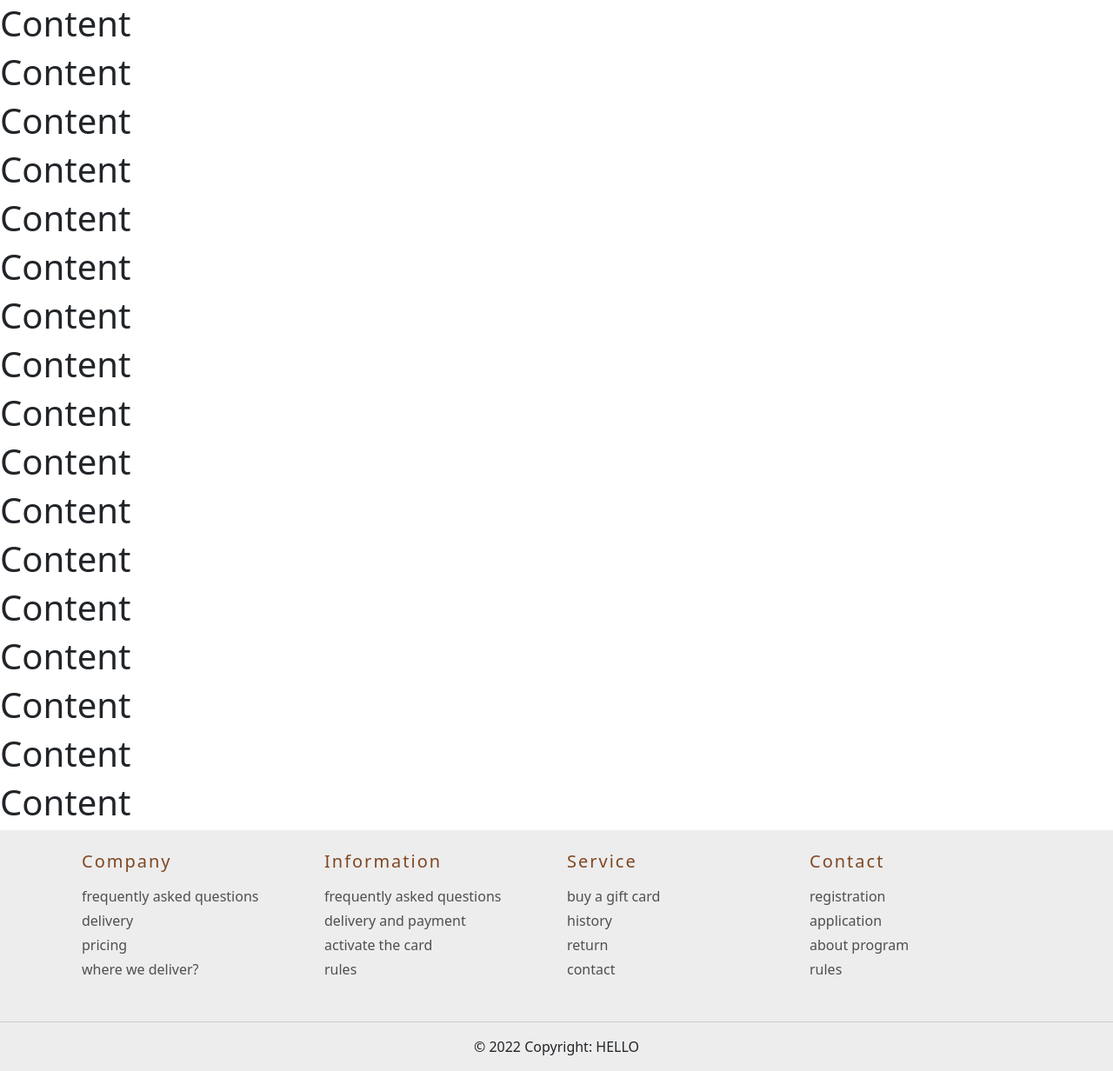
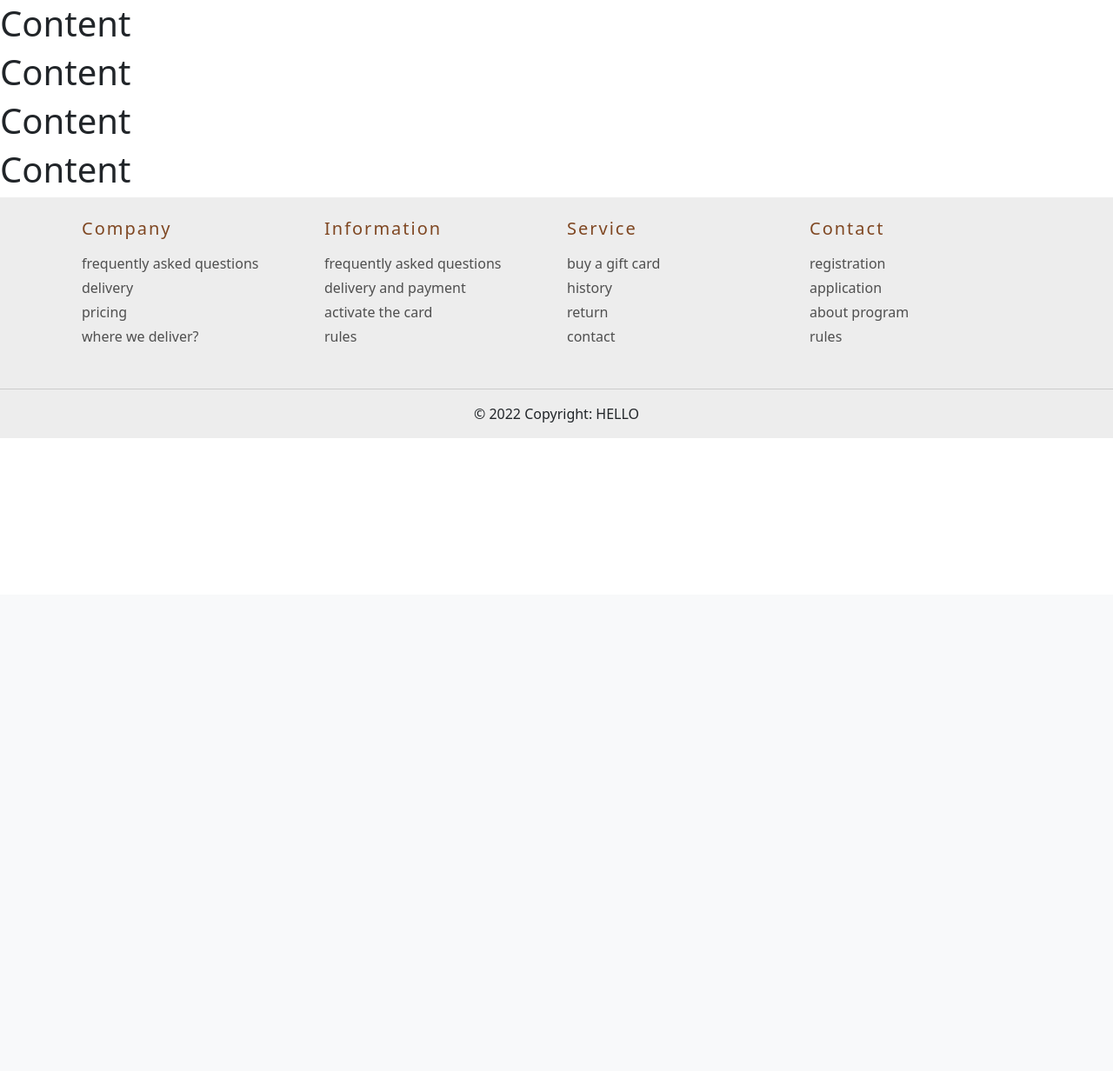
Before and after one commit to Heang-YG/Clothing_Shop, a PHP site: page / in a window 1280 px wide. Shown: the part 116-1348 px from the top of the page at 87% size. After the commit the page ends 620 px from the top, so only its background shows below. Run offline with PHP 8.4, Linux system fonts and the light colour scheme.

Commit message:
update containt

```diff
--- a/index.php
+++ b/index.php
@@ -18,20 +18,6 @@
     <h1>Content</h1>
     <h1>Content</h1>
     <h1>Content</h1>
-    <h1>Content</h1>
-    <h1>Content</h1>
-    <h1>Content</h1>
-    <h1>Content</h1>
-    <h1>Content</h1>
-    <h1>Content</h1>
-    <h1>Content</h1>
-    <h1>Content</h1>
-    <h1>Content</h1>
-    <h1>Content</h1>
-    <h1>Content</h1>
-    <h1>Content</h1>
-    <h1>Content</h1>
-
 
     <?php include("footer.php")?>
 </body>
```
